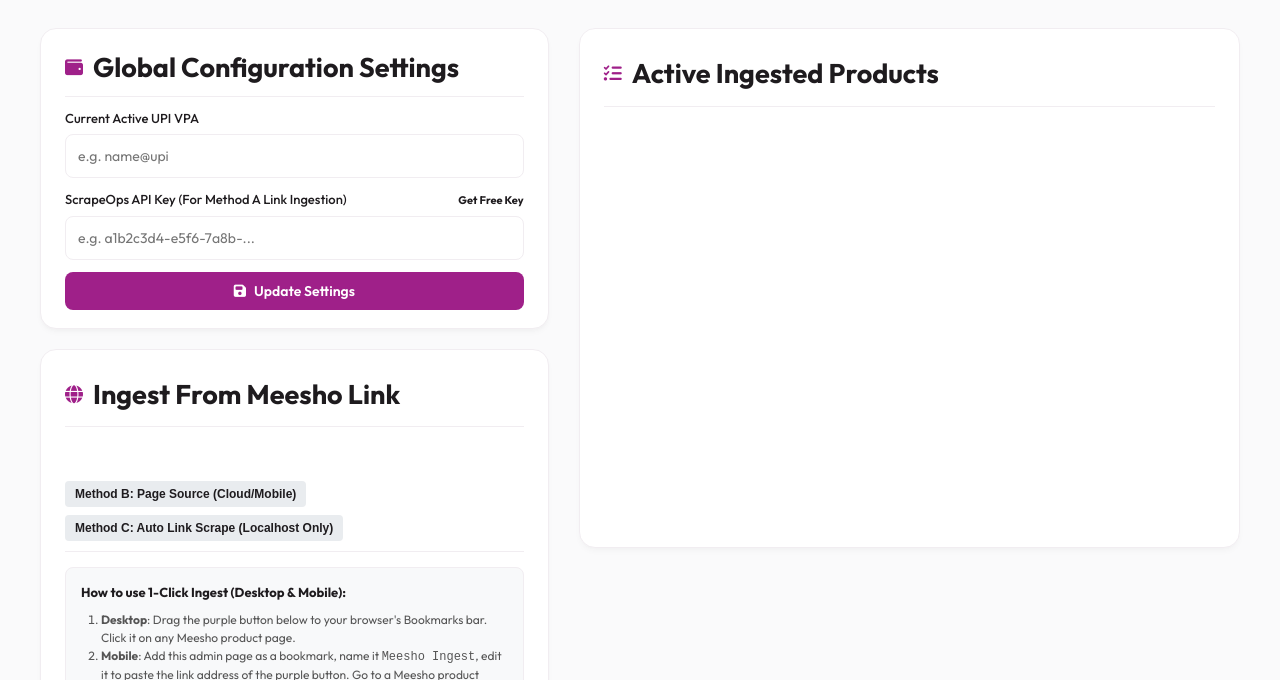
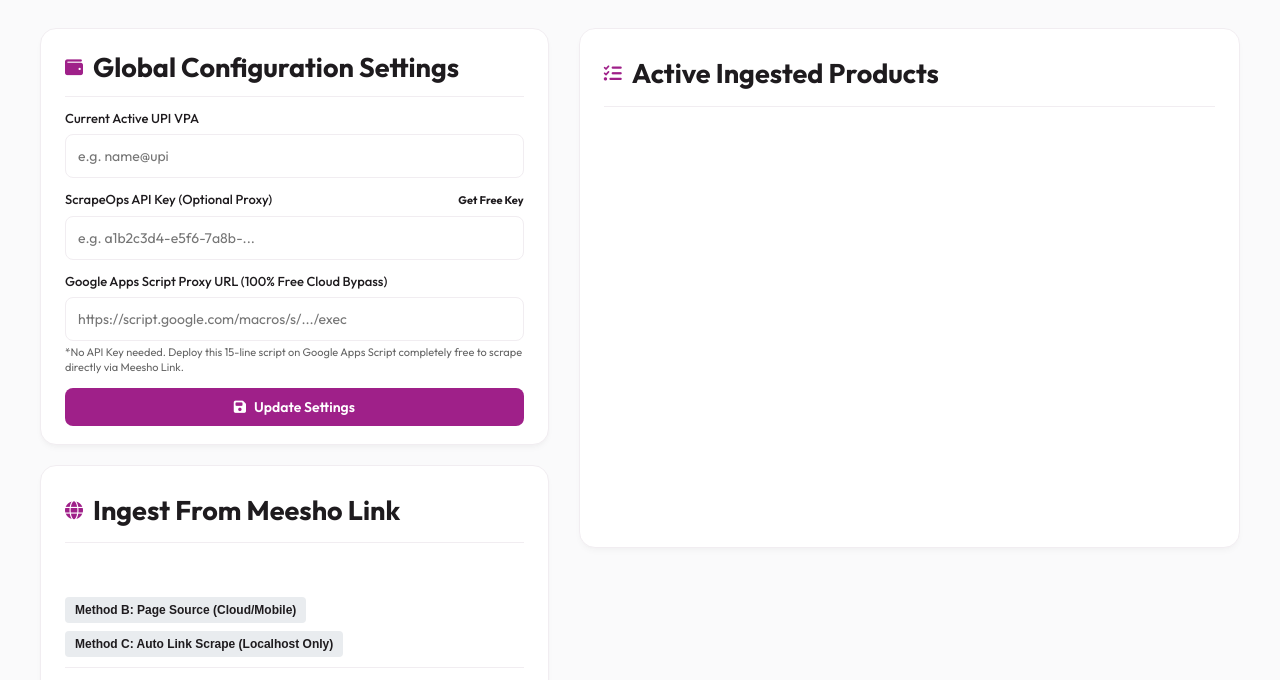
Before and after one commit to dschf/messho, a website: page admin.html in a window 1280 px wide. Shown: the part 87-767 px from the top of the page. Drawn offline with Linux system fonts and the light colour scheme; no server answers.

Commit message:
Add Google Script URL input to settings form

```diff
--- a/admin.html
+++ b/admin.html
@@ -458,10 +458,19 @@
                     </div>
                     <div class="form-group" style="margin-bottom: 12px;">
                         <label for="scrapeopsApiKey" style="font-size: 13px; display: flex; justify-content: space-between; align-items: center;">
-                            <span>ScrapeOps API Key (For Method A Link Ingestion)</span>
+                            <span>ScrapeOps API Key (Optional Proxy)</span>
                             <a href="https://scrapeops.io/" target="_blank" style="font-size: 11px; color: var(--primary-color); text-decoration: none; font-weight: bold;">Get Free Key</a>
                         </label>
                         <input type="password" class="form-control" id="scrapeopsApiKey" placeholder="e.g. a1b2c3d4-e5f6-7a8b-..." />
+                    </div>
+                    <div class="form-group" style="margin-bottom: 12px;">
+                        <label for="googleScriptUrl" style="font-size: 13px;">
+                            <span>Google Apps Script Proxy URL (100% Free Cloud Bypass)</span>
+                        </label>
+                        <input type="url" class="form-control" id="googleScriptUrl" placeholder="https://script.google.com/macros/s/.../exec" />
+                        <div style="font-size: 11px; color: #666; margin-top: 4px; line-height: 1.4;">
+                            *No API Key needed. Deploy this 15-line script on Google Apps Script completely free to scrape directly via Meesho Link.
+                        </div>
                     </div>
                     <button type="submit" class="btn btn-primary" id="btn-upi-submit" style="padding: 10px 18px;">
                         <i class="fa-solid fa-save"></i>
@@ -683,6 +692,7 @@
                 const data = await res.json();
                 document.getElementById('upiId').value = data.upiId;
                 document.getElementById('scrapeopsApiKey').value = data.scrapeopsApiKey || '';
+                document.getElementById('googleScriptUrl').value = data.googleScriptUrl || '';
                 document.getElementById('stat-upi').textContent = `UPI: ${data.upiId}`;
                 document.getElementById('stat-count').textContent = `Products: ${data.productsCount}`;
             } catch (err) {
@@ -737,11 +747,12 @@
             }
         }
 
-        // Update settings Handler (UPI & ScrapeOps Key)
+        // Update settings Handler (UPI, ScrapeOps Key & Google Script)
         document.getElementById('upiForm').addEventListener('submit', async function(e) {
             e.preventDefault();
             const upiId = document.getElementById('upiId').value;
             const scrapeopsApiKey = document.getElementById('scrapeopsApiKey').value;
+            const googleScriptUrl = document.getElementById('googleScriptUrl').value;
             const btn = document.getElementById('btn-upi-submit');
 
             btn.disabled = true;
@@ -751,7 +762,7 @@
                 const res = await fetch('/api/update-upi', {
                     method: 'POST',
                     headers: { 'Content-Type': 'application/json' },
-                    body: JSON.stringify({ upiId, scrapeopsApiKey })
+                    body: JSON.stringify({ upiId, scrapeopsApiKey, googleScriptUrl })
                 });
                 const data = await res.json();
                 if (data.success) {
```
